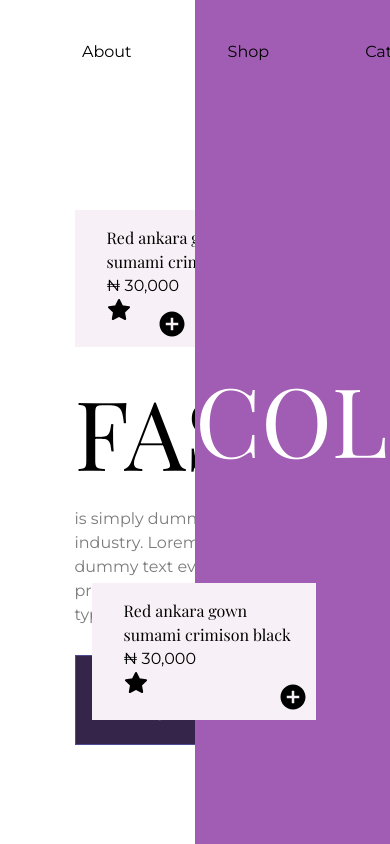
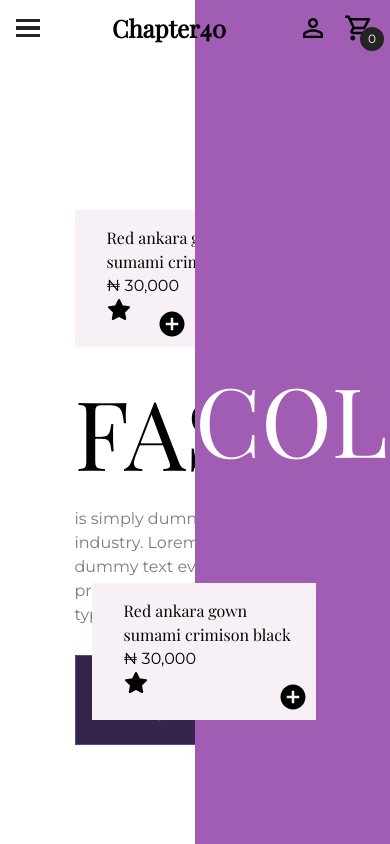
Before and after one commit to Temi-Dire/chapter40-website, a React (Vite) app: page / in a window 390 px wide. Shown: the top 844 px of the page. Built offline with nearby package versions, Linux system fonts and the light colour scheme.

Commit message:
fix: navbar

```diff
--- a/src/App.css
+++ b/src/App.css
@@ -3,6 +3,7 @@
   margin: 0 auto;
   padding: 2rem;
   text-align: center;
+  display: ;
 }
 
 .logo {
--- a/src/components/Navbar.tsx
+++ b/src/components/Navbar.tsx
@@ -1,6 +1,7 @@
 import PersonOutlineOutlinedIcon from "@mui/icons-material/PersonOutlineOutlined";
 import ShoppingCartOutlinedIcon from "@mui/icons-material/ShoppingCartOutlined";
 import FavoriteBorderOutlinedIcon from "@mui/icons-material/FavoriteBorderOutlined";
+import { motion as m } from "framer-motion";
 import { useEffect, useState } from "react";
 import { Link } from "react-router-dom";
 import CheckoutModal from "./CheckoutModal";
@@ -9,6 +10,7 @@ import useStore from "../State";
 const Navbar = () => {
   const [scrolled, setScrolled] = useState(false);
   const [open, setOpen] = useState(false);
+  const [isOpen, setIsOpen] = useState(false);
 
   if (open) {
     document.body.style.overflow = "hidden";
@@ -45,35 +47,64 @@ const Navbar = () => {
 
   return (
     <>
-      <nav className="">
-        <div
-          className={`w-full flex justify-between items-center px-[82px] py-[28px] fixed font-montserrat z-10 ${
+      <nav
+        className={`w-full flex justify-between justify-items-center items-center px-4 sm:px-10 lg:px-16 py-3 lg:py-6 fixed font-montserrat z-10 max-w-7xl ${
           !scrolled ? "bg-inherit" : "bg-white"
         }`}
       >
-          <ul className="flex space-x-24 text-base font-normal">
-            <li>
+        <ul className="text-base font-normal hidden lg:flex ">
+          <li className="mr-8">
             <Link to={"/about"}>About</Link>
           </li>
-            <li>
+          <li className="mr-8">
             <Link to={"/shop"}>Shop</Link>
           </li>
           <li>
             <Link to={"/categories"}>Categories</Link>
           </li>
         </ul>
-          <Link to={"/"} className="text-4xl font-medium">
+        {/* <MenuIcon /> */}
+        <m.div
+          className="cursor-pointer items-center flex flex-col justify-center lg:hidden"
+          onClick={() => setIsOpen(!isOpen)}
+          initial={{ rotate: 0, opacity: 1 }}
+          animate={{ rotate: 0, opacity: 1 }}
+          whileTap={{ scale: 0.9 }}
+          transition={{ ease: "easeInOut", duration: 0.3 }}
+        >
+          <m.div
+            className="h-[3.5px]  w-6 bg-black mb-1"
+            initial={{ y: 0, rotate: 0 }}
+            animate={isOpen ? { y: 8, rotate: 45 } : { y: 0, rotate: 0 }}
+            transition={{ ease: "easeInOut", duration: 0.3 }}
+          />
+          <m.div
+            className="h-[3.5px] w-6 bg-black mb-1"
+            initial={{ opacity: 1 }}
+            animate={isOpen ? { opacity: 0 } : { opacity: 1 }}
+            transition={{ ease: "easeInOut", duration: 0.3 }}
+          />
+          <m.div
+            className="h-[3.5px] w-6 bg-black"
+            initial={{ y: 0, rotate: 0 }}
+            animate={isOpen ? { y: -7, rotate: -45 } : { y: 0, rotate: 0 }}
+            transition={{ ease: "easeInOut", duration: 0.3 }}
+          />
+        </m.div>
+        <Link to={"/"} className="text-2xl md:text-4xl font-bold font-playfair">
           Chapter40
         </Link>
-          <div className="flex justify-between items-center space-x-24 text-base font-normal">
-            <a href="#">Contact Us</a>
-            <ul className="space-x-5 flex">
-              <li>
+        <div className="flex justify-between items-center  text-base font-normal">
+          <a href="#" className="mr-8 hidden lg:inline">
+            Contact Us
+          </a>
+          <ul className=" justify-between flex">
+            <li className="mr-4">
               <Link to={"/account/details"}>
                 <PersonOutlineOutlinedIcon style={iconSize} />
               </Link>
             </li>
-              <li>
+            <li className="mr-4 hidden lg:list-item">
               <FavoriteBorderOutlinedIcon />
             </li>
             <li className="relative" onClick={() => setOpen(true)}>
@@ -87,8 +118,8 @@ const Navbar = () => {
             </li>
           </ul>
         </div>
-        </div>
       </nav>
+
       {open && <CheckoutModal onClick={() => setOpen(false)} />}
     </>
   );
--- a/src/pages/home.tsx
+++ b/src/pages/home.tsx
@@ -9,13 +9,6 @@ import sectionImage from "/assets/images/elegance.png";
 // import Minicard from "../components/Minicard"
 
 const Home = () => {
-  const menu = [
-    "New Arrivals",
-    "Best Sellers",
-    "Recently Viewed",
-    "Popular This Week",
-    "All products",
-  ];
   return (
     <>
       <Navbar />
@@ -107,7 +100,7 @@ const Home = () => {
         <Button text={"Load More"} />
       </div>
       {/* <Footer items={menu} /> */}
-      <FooterSection />
+      {/* <FooterSection /> */}
     </>
   );
 };
```
Lines whose indentation alone changed are shown as unchanged.
